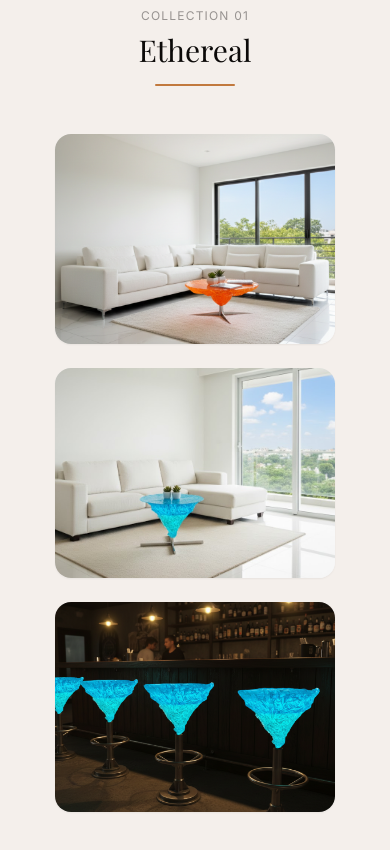
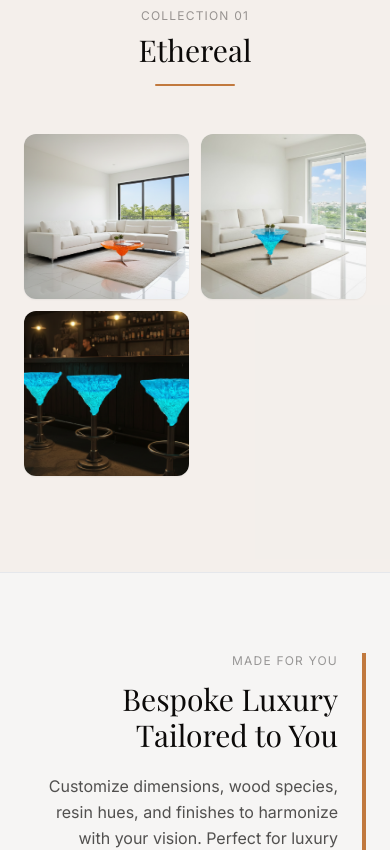
Before and after one commit to KishanthDev/royalty-resin-furniture, a Next.js app: page /collections/luxuries in a window 390 px wide. Shown: the part 1220-2070 px from the top of the page. Built offline with nearby package versions, Linux system fonts and the light colour scheme; a web font is replaced by a local one.

Commit message:
refined for mobile

```diff
--- a/components/CollectionGrid.tsx
+++ b/components/CollectionGrid.tsx
@@ -15,31 +15,39 @@ export function CollectionGrid({ images }: CollectionGridProps) {
       <div
         className="
           grid
-          gap-6
-          justify-center
-          [grid-template-columns:repeat(auto-fit,minmax(220px,280px))]
+          gap-3 sm:gap-6
+          grid-cols-2
+          sm:[grid-template-columns:repeat(auto-fit,minmax(220px,280px))]
+          sm:justify-center
         "
       >
         {images.map((image, index) => (
           <div
             key={index}
-            className="group relative overflow-hidden rounded-2xl bg-neutral-100 shadow-sm hover:shadow-md transition-shadow duration-300"
+            className="group relative overflow-hidden rounded-xl sm:rounded-2xl bg-neutral-100 shadow-sm hover:shadow-md transition-shadow duration-300"
           >
             {/* Image Wrapper */}
-            <div className="relative aspect-[4/3]">
+            <div className="relative aspect-square sm:aspect-[4/3]">
               <Image
                 src={image.src}
                 alt={image.alt}
                 fill
                 className="object-cover transition-transform duration-500 ease-out group-hover:scale-[1.03]"
-                sizes="(max-width: 768px) 90vw,
+                sizes="(max-width: 640px) 50vw,
                        (max-width: 1200px) 40vw,
                        280px"
               />
             </div>
 
-            {/* Soft overlay */}
-            <div className="absolute inset-0 bg-black/0 group-hover:bg-black/5 transition-colors duration-400" />
+            {/* Hover overlay */}
+            <div className="absolute inset-0 bg-black/0 group-hover:bg-black/10 transition-colors duration-300" />
+
+            {/* Alt label on hover — mobile friendly */}
+            <div className="absolute bottom-0 left-0 right-0 translate-y-full group-hover:translate-y-0 transition-transform duration-300 bg-gradient-to-t from-black/60 to-transparent px-3 py-4">
+              <p className="text-white text-xs font-medium line-clamp-1">
+                {image.alt}
+              </p>
+            </div>
           </div>
         ))}
       </div>
--- a/components/subcomponent/Footer.tsx
+++ b/components/subcomponent/Footer.tsx
@@ -10,10 +10,10 @@ export function Footer() {
       <div className="container mx-auto px-section-px pt-16 pb-10">
 
         {/* ── MAIN GRID ── */}
-                <div className="grid grid-cols-1 sm:grid-cols-2 lg:grid-cols-4 gap-12">
+        <div className="grid grid-cols-2 lg:grid-cols-4 gap-x-6 gap-y-10 sm:gap-12">
 
-                    {/* Brand Block */}
-                    <div className="sm:col-span-2 lg:col-span-1">
+          {/* Brand Block — full width on mobile, spans 2 cols */}
+          <div className="col-span-2 lg:col-span-1">
             <div className="flex items-center gap-2 mb-4">
               <div className="h-5 w-[3px] bg-primary rounded-full" />
               <h3 className="font-serif text-2xl">Royalty Resin</h3>
@@ -43,7 +43,7 @@ export function Footer() {
             </div>
           </div>
 
-                    {/* Explore Links */}
+          {/* Explore Links — col 1 row 2 on mobile */}
           <div>
             <h4 className="text-xs font-semibold uppercase tracking-widest text-secondary-foreground/40 mb-5">
               Explore
@@ -58,7 +58,7 @@ export function Footer() {
                 <li key={link.href}>
                   <Link
                     href={link.href}
-                                        className="text-secondary-foreground/65 hover:text-primary hover:translate-x-1 inline-flex items-center gap-1.5 transition-all duration-200 group"
+                    className="text-secondary-foreground/65 hover:text-primary inline-flex items-center gap-1.5 transition-all duration-200 group"
                   >
                     <span className="h-px w-0 group-hover:w-3 bg-primary transition-all duration-200 rounded-full" />
                     {link.label}
@@ -68,7 +68,7 @@ export function Footer() {
             </ul>
           </div>
 
-                    {/* Collections Quick Links */}
+          {/* Collections — col 2 row 2 on mobile */}
           <div>
             <h4 className="text-xs font-semibold uppercase tracking-widest text-secondary-foreground/40 mb-5">
               Collections
@@ -84,7 +84,7 @@ export function Footer() {
                 <li key={link.href}>
                   <Link
                     href={link.href}
-                                        className="text-secondary-foreground/65 hover:text-primary hover:translate-x-1 inline-flex items-center gap-1.5 transition-all duration-200 group"
+                    className="text-secondary-foreground/65 hover:text-primary inline-flex items-center gap-1.5 transition-all duration-200 group"
                   >
                     <span className="h-px w-0 group-hover:w-3 bg-primary transition-all duration-200 rounded-full" />
                     {link.label}
@@ -94,12 +94,14 @@ export function Footer() {
             </ul>
           </div>
 
-                    {/* Contact Info */}
-                    <div>
+          {/* Contact Info — full width on mobile */}
+          <div className="col-span-2 lg:col-span-1">
             <h4 className="text-xs font-semibold uppercase tracking-widest text-secondary-foreground/40 mb-5">
               Get In Touch
             </h4>
-                        <ul className="space-y-4 text-sm">
+
+            {/* 2-col contact items on mobile */}
+            <ul className="grid grid-cols-1 sm:grid-cols-1 gap-4 text-sm">
               <li>
                 <a
                   href="mailto:hello@royaltyresin.com"
@@ -124,7 +126,6 @@ export function Footer() {
               </li>
             </ul>
 
-                        {/* Mini CTA */}
             <Link
               href="/contact?subject=Custom Order"
               className="mt-6 inline-block text-xs border border-primary/50 text-primary py-2 px-4 rounded-lg hover:bg-primary hover:text-primary-foreground transition-all duration-200"
```
Lines whose indentation alone changed are shown as unchanged.
